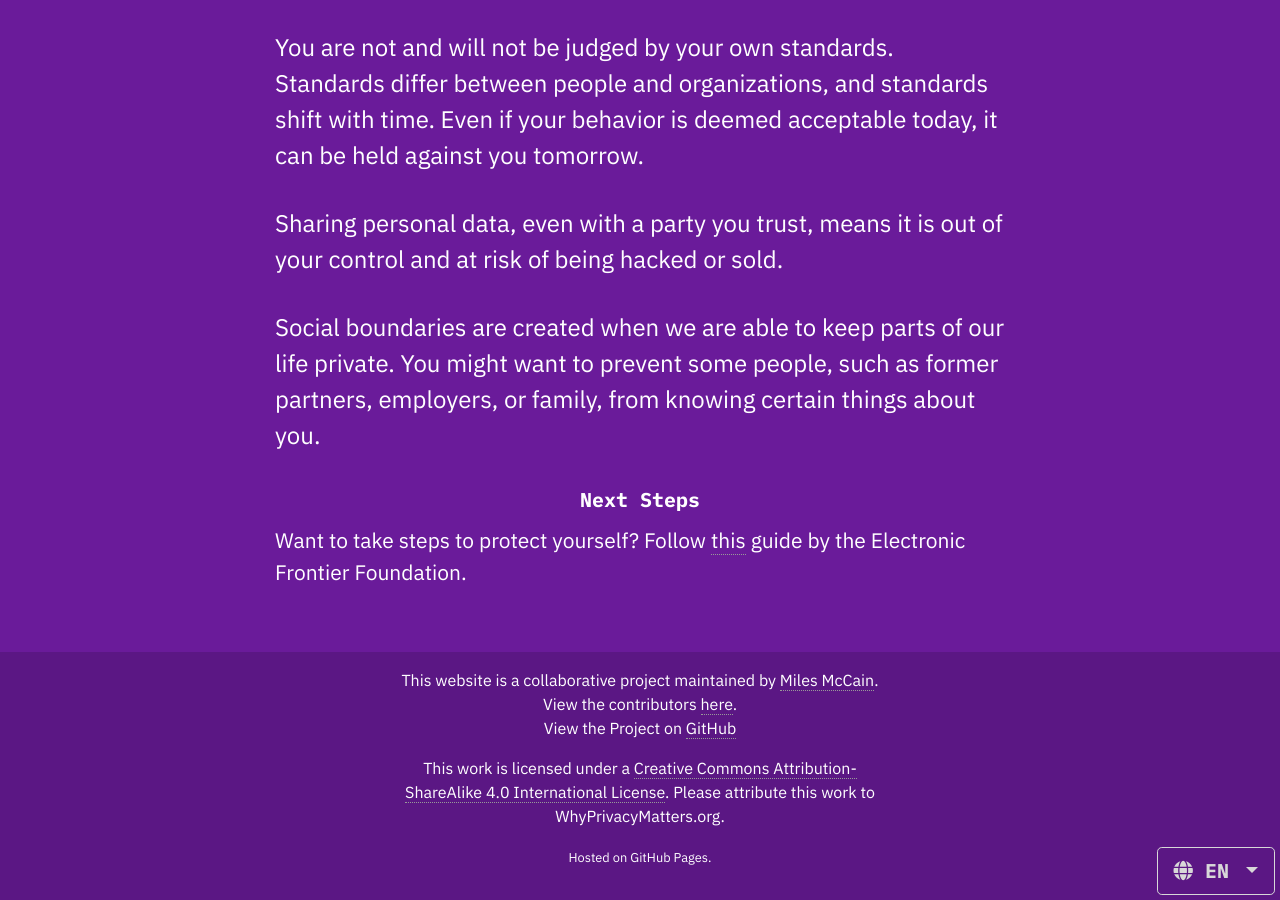
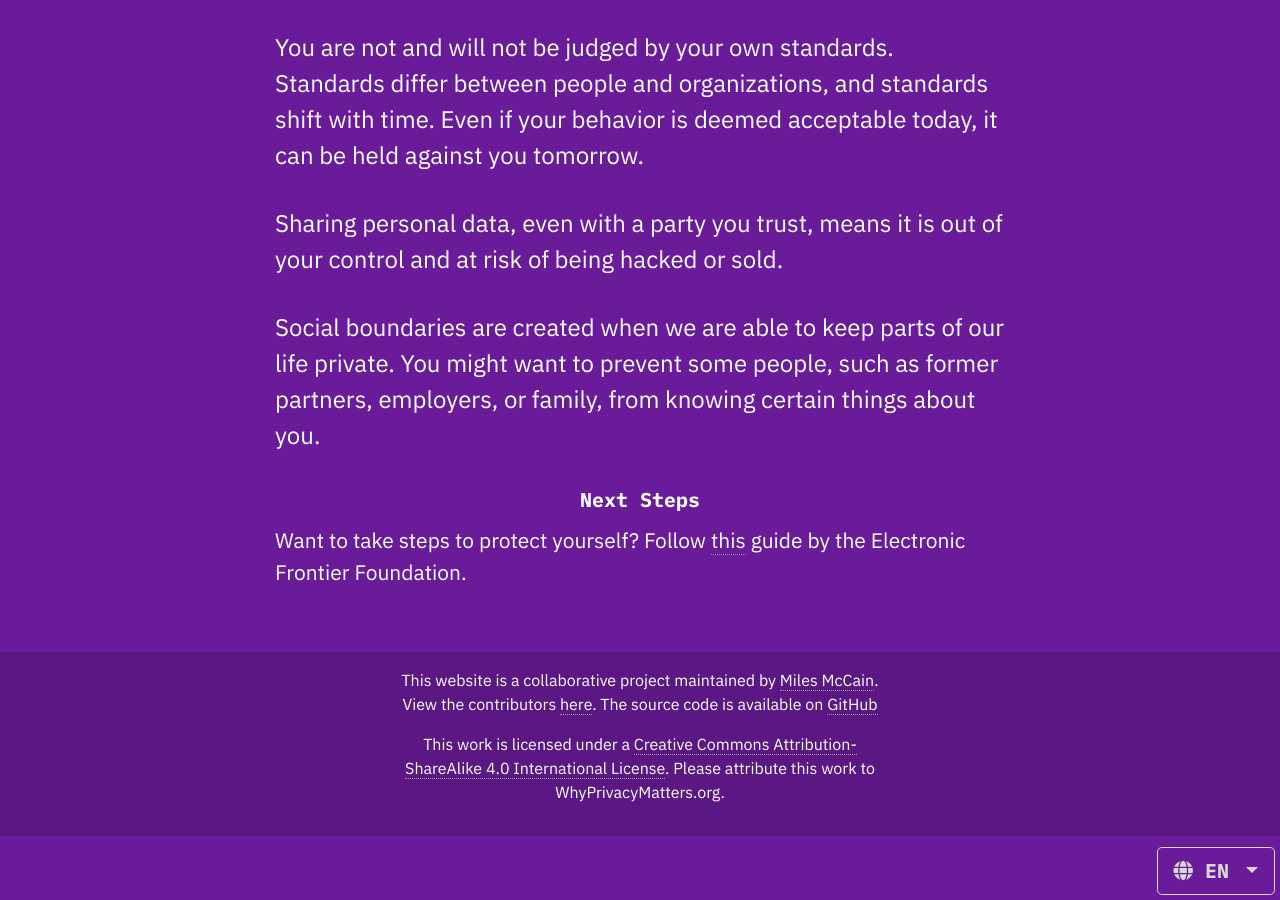
Before and after one commit to milesmcc/whyprivacymatters, a Jekyll site: the page built from README.md, in a window 1280 px wide and 900 px high, scrolled down 905 px. Built offline with Jekyll 4.4.1, drawn with Linux system fonts in a browser that asks for light colours.

Commit message:
Improve footer text

```diff
--- a/_includes/footer.html
+++ b/_includes/footer.html
@@ -4,7 +4,7 @@
       <div class='col-12 col-sm-10 col-md-8 col-lg-6 col-xl-5'>
         <p class='hold-font-size text-center'>This website is a collaborative project maintained by <a class='footer-text-link' href="https://rmrm.io">Miles McCain</a>.
           View the contributors <a class='footer-text-link' href="{{ '/CONTRIBUTORS' | relative_url }}">here</a>.
-          <br />View the Project on <a class='footer-text-link' href="{{ site.github.repository_url }}">GitHub</a></p>
+          The source code is available on <a class='footer-text-link' href="{{ site.github.repository_url }}">GitHub</a></p>
       </div>
     </div>
     <div class='row justify-content-center'>
@@ -12,8 +12,5 @@
         {% include license.html %}
       </div>
     </div>
-    <div class='text-center'>
-      <p class='hold-font-size'><small>Hosted on GitHub Pages.</small></p>
-    </div>
   </div>
 </footer>
```
